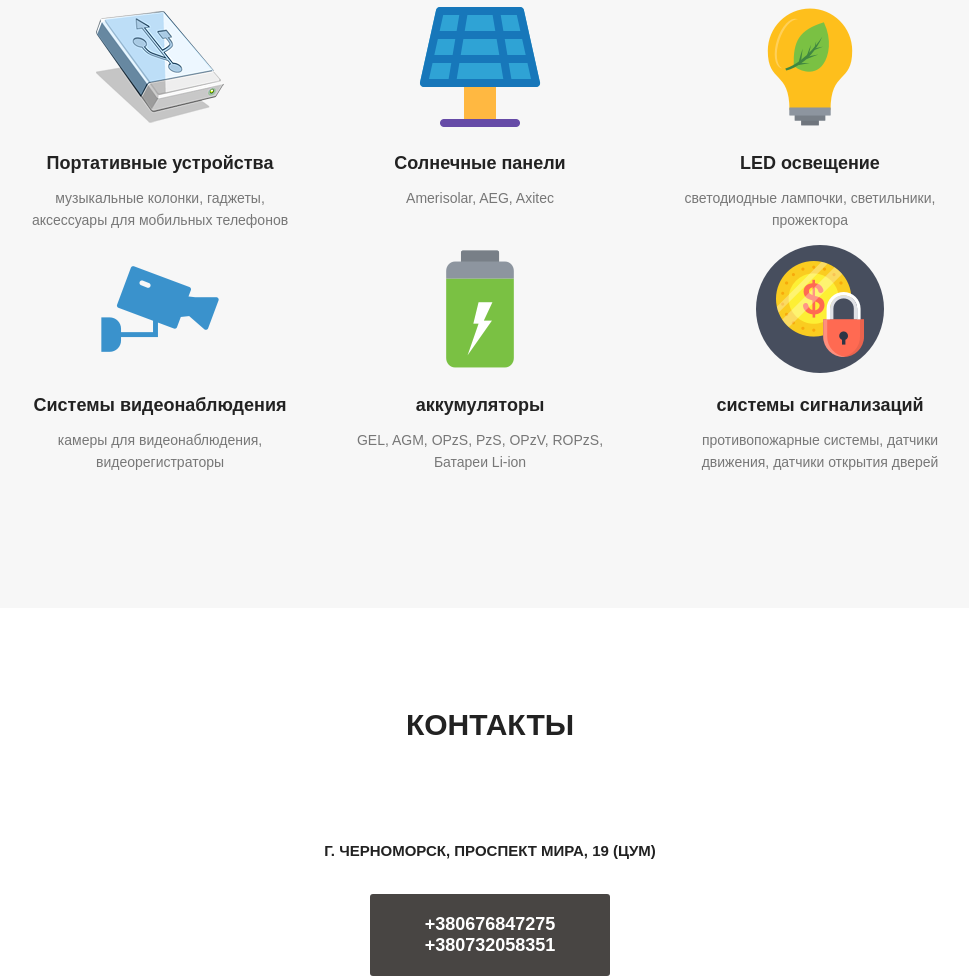
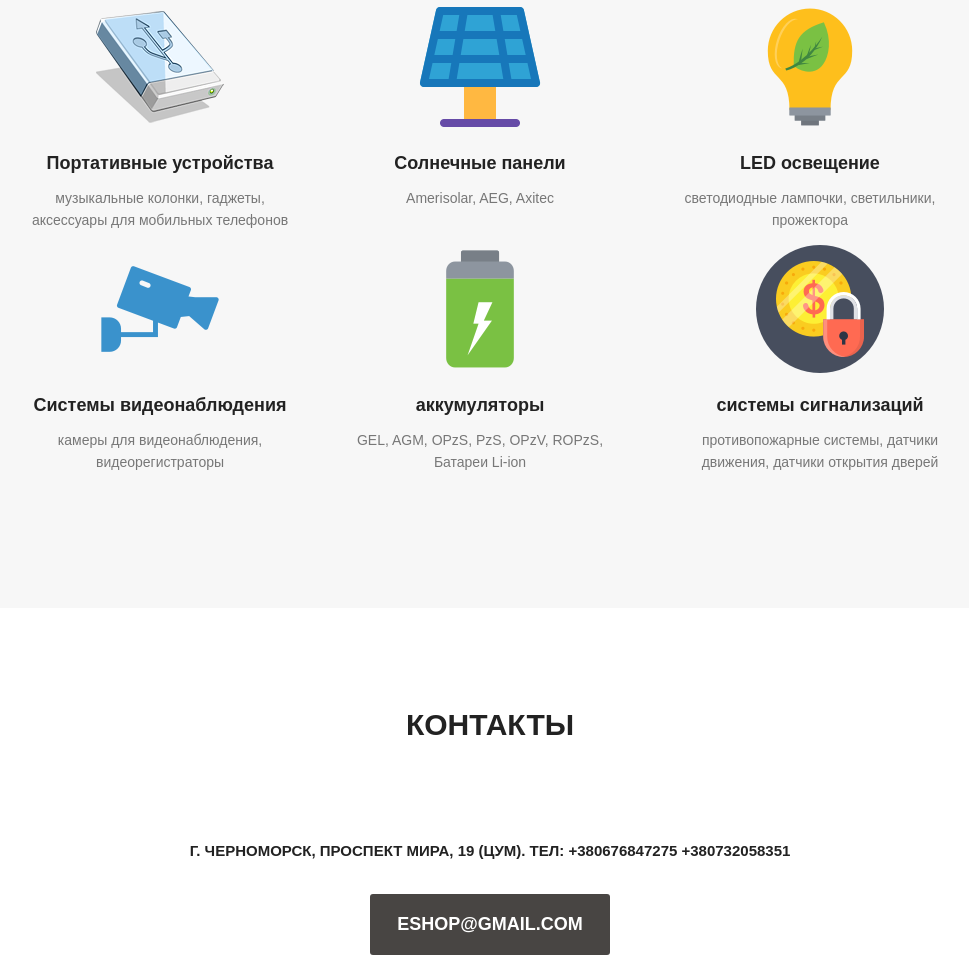
Before and after one commit to Eshopua/eshopua.github.io, a plain HTML site: page eshop/index.html in a window 1280 px wide. Shown: the part 2306-3282 px from the top of the page, without its empty margins (150-1119 px from the left). After the commit the page ends 3261 px from the top, so only its background shows below. Drawn offline with Linux system fonts and the light colour scheme.

Commit message:
six commit

```diff
--- a/eshop/index.html
+++ b/eshop/index.html
@@ -178,9 +178,11 @@
    <footer>
        <div class="container clearfix">
        <h5>контакты</h5>
-<h6>г. Черноморск, проспект Мира, 19 (ЦУМ)</h6>
-       <a class="button1">+380676847275
-       +380732058351</a>
+<h6>г. Черноморск, проспект Мира, 19 (ЦУМ).
+      тел: +380676847275
++380732058351</h6>
+       <a class="button1">eshop@gmail.com
+       </a>
     </div>
    </footer>
 </body>
```
